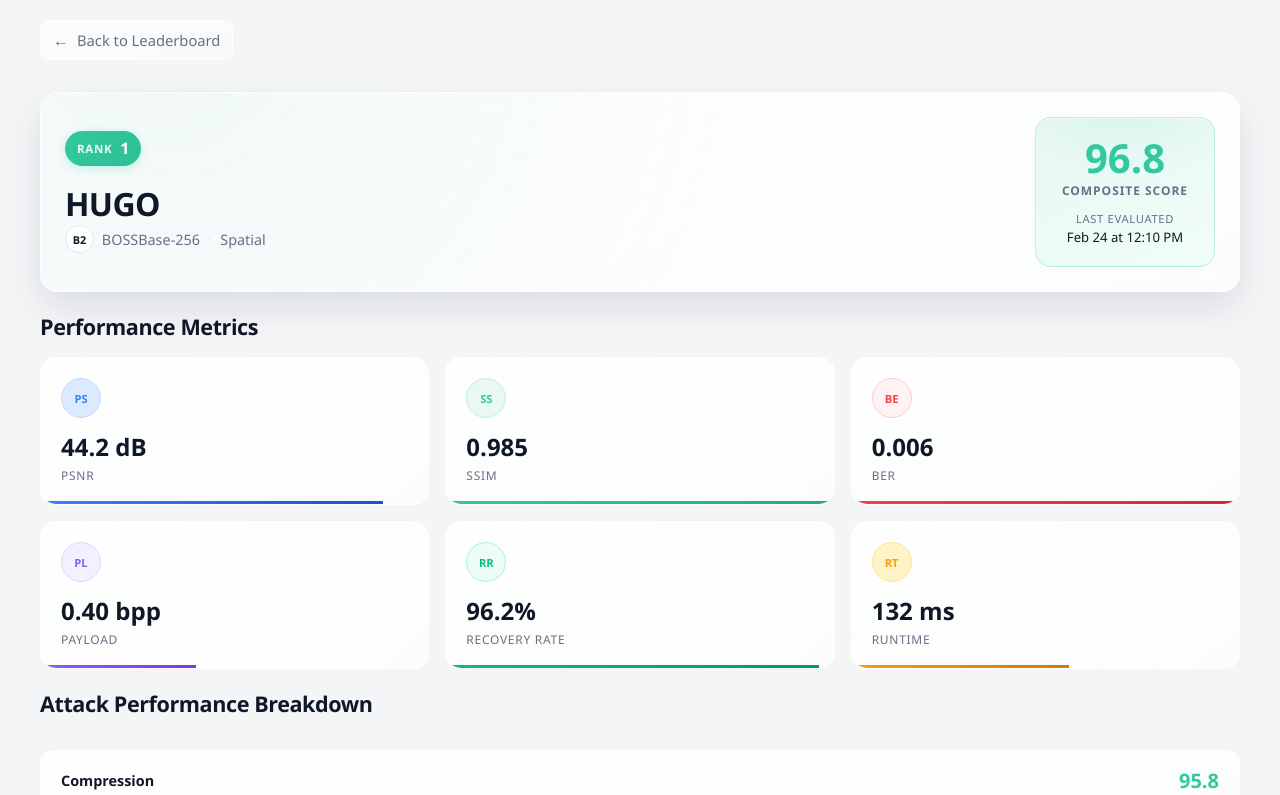
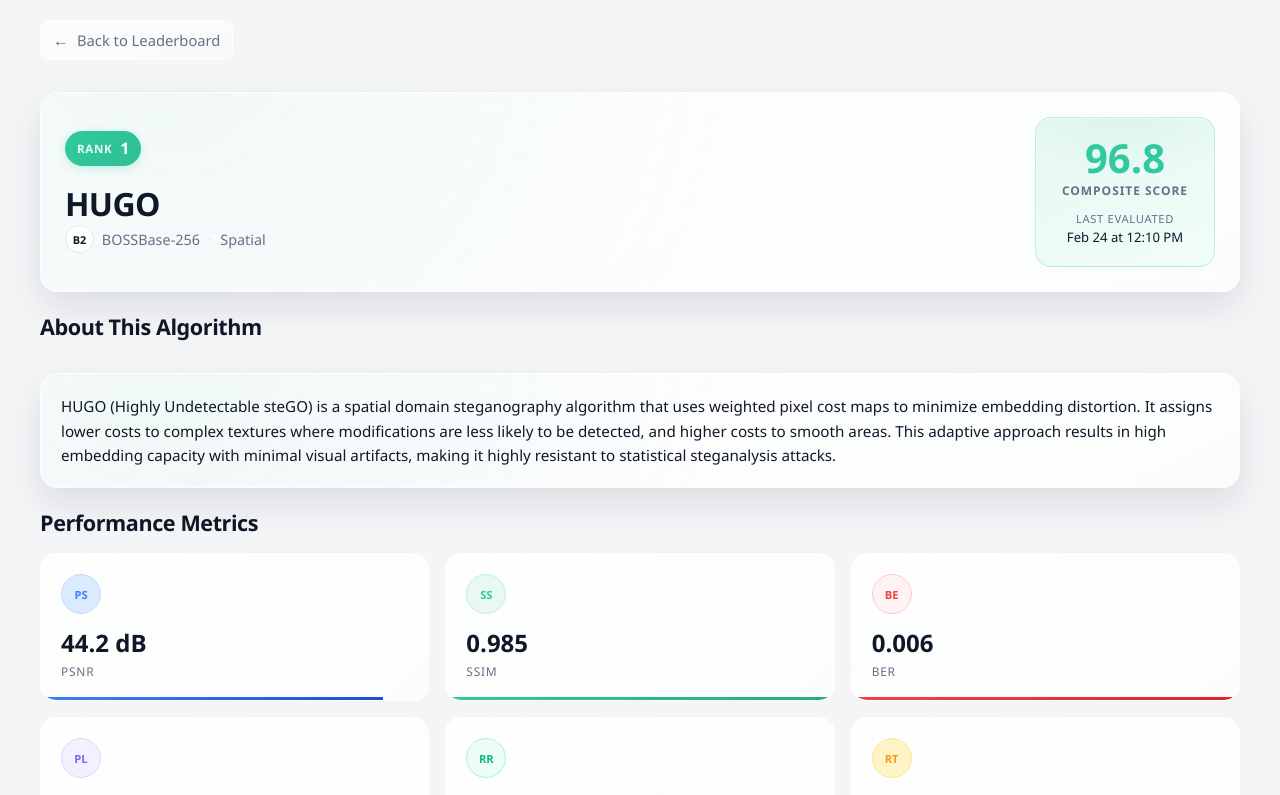
Before and after one commit to uttufy/StegoEval-Frontend, a Next.js app: page /technique/HUGO in a window 1280 px wide. Shown: the top 795 px of the page. Built offline with nearby package versions, Linux system fonts and the light colour scheme.

Commit message:
feat: add about in the details page

```diff
--- a/app/globals.css
+++ b/app/globals.css
@@ -1286,6 +1286,35 @@ section:focus-visible {
 
 /* Technique Detail Page Styles */
 
+.info-section {
+  display: grid;
+  gap: var(--space-3);
+}
+
+.info-card {
+  background:
+    radial-gradient(circle at 10% -35%, var(--glass-tint), transparent 52%),
+    linear-gradient(155deg, var(--glass-surface-strong), var(--glass-surface));
+  border: 1px solid var(--glass-border);
+  border-radius: var(--radius-panel);
+  box-shadow: var(--glass-shadow);
+  backdrop-filter: blur(var(--glass-blur)) saturate(120%);
+  -webkit-backdrop-filter: blur(var(--glass-blur)) saturate(120%);
+  padding: var(--space-4) 20px;
+}
+
+.info-description {
+  color: var(--text);
+  font-size: 0.95rem;
+  line-height: 1.6;
+  margin: 0;
+}
+
+.info-description strong {
+  color: var(--text);
+  font-weight: 600;
+}
+
 .technique-detail-page {
   width: min(1200px, 96vw);
   margin: 0 auto;
--- a/app/technique/[name]/TechniqueDetailClient.tsx
+++ b/app/technique/[name]/TechniqueDetailClient.tsx
@@ -78,6 +78,15 @@ export function TechniqueDetailClient({ entry, rank }: TechniqueDetailClientProp
         </div>
       </header>
 
+      {entry.description && (
+        <section className="info-section">
+          <h2 className="section-title">About This Algorithm</h2>
+          <div className="info-card">
+            <p className="info-description">{entry.description}</p>
+          </div>
+        </section>
+      )}
+
       <section className="metrics-section">
         <h2 className="section-title">Performance Metrics</h2>
         <PerformanceMetrics entry={entry} />
--- a/src/data/leaderboard.json
+++ b/src/data/leaderboard.json
@@ -1,9 +1,9 @@
 [
-  {"id":"a01","algorithmName":"HUGO","datasetProfile":"BOSSBase-256","algorithmFamily":"Spatial","compositeScore":96.8,"psnrDb":44.2,"ber":0.006,"payloadBpp":0.40,"runtimeMs":132,"lastEvaluatedIso":"2026-02-24T12:10:00.000Z","ssim":0.985,"recoveryRate":96.2,"compressionScore":95.8,"blurScore":96.5,"noiseScore":94.2,"geometricScore":95.1,"capacityScore":98.3},
-  {"id":"a02","algorithmName":"S-UNIWARD","datasetProfile":"BOSSBase-512","algorithmFamily":"Spatial","compositeScore":96.1,"psnrDb":43.9,"ber":0.007,"payloadBpp":0.38,"runtimeMs":118,"lastEvaluatedIso":"2026-02-24T11:48:00.000Z","ssim":0.983,"recoveryRate":95.8,"compressionScore":95.2,"blurScore":96.1,"noiseScore":93.8,"geometricScore":94.5,"capacityScore":97.9},
+  {"id":"a01","algorithmName":"HUGO","datasetProfile":"BOSSBase-256","algorithmFamily":"Spatial","compositeScore":96.8,"psnrDb":44.2,"ber":0.006,"payloadBpp":0.40,"runtimeMs":132,"lastEvaluatedIso":"2026-02-24T12:10:00.000Z","ssim":0.985,"recoveryRate":96.2,"compressionScore":95.8,"blurScore":96.5,"noiseScore":94.2,"geometricScore":95.1,"capacityScore":98.3,"description":"HUGO (Highly Undetectable steGO) is a spatial domain steganography algorithm that uses weighted pixel cost maps to minimize embedding distortion. It assigns lower costs to complex textures where modifications are less likely to be detected, and higher costs to smooth areas. This adaptive approach results in high embedding capacity with minimal visual artifacts, making it highly resistant to statistical steganalysis attacks."},
+  {"id":"a02","algorithmName":"S-UNIWARD","datasetProfile":"BOSSBase-512","algorithmFamily":"Spatial","compositeScore":96.1,"psnrDb":43.9,"ber":0.007,"payloadBpp":0.38,"runtimeMs":118,"lastEvaluatedIso":"2026-02-24T11:48:00.000Z","ssim":0.983,"recoveryRate":95.8,"compressionScore":95.2,"blurScore":96.1,"noiseScore":93.8,"geometricScore":94.5,"capacityScore":97.9,"description":"S-UNIWARD (Spatial UNIversal WAVElet Relative Distortion) is a sophisticated spatial steganography scheme that computes embedding costs using a wavelet filter bank. It models the detectability of modifications by simulating how steganalysis algorithms would detect changes. The method creates relative distortion measures that guide the embedding process to achieve optimal security while maintaining high payload capacity."},
   {"id":"a03","algorithmName":"WOW","datasetProfile":"BOSSBase-256","algorithmFamily":"Spatial","compositeScore":95.7,"psnrDb":43.4,"ber":0.008,"payloadBpp":0.36,"runtimeMs":105,"lastEvaluatedIso":"2026-02-24T10:37:00.000Z","ssim":0.981,"recoveryRate":95.1,"compressionScore":94.8,"blurScore":95.4,"noiseScore":93.2,"geometricScore":94.1,"capacityScore":97.5},
   {"id":"a04","algorithmName":"MiPOD","datasetProfile":"BOSSBase-512","algorithmFamily":"Spatial","compositeScore":95.2,"psnrDb":43.0,"ber":0.009,"payloadBpp":0.35,"runtimeMs":121,"lastEvaluatedIso":"2026-02-24T09:58:00.000Z","ssim":0.979,"recoveryRate":94.7,"compressionScore":94.3,"blurScore":95.0,"noiseScore":92.9,"geometricScore":93.8,"capacityScore":97.2},
-  {"id":"a05","algorithmName":"J-UNIWARD","datasetProfile":"ALASKA2-JPEG75","algorithmFamily":"JPEG","compositeScore":96.3,"psnrDb":42.7,"ber":0.007,"payloadBpp":0.42,"runtimeMs":147,"lastEvaluatedIso":"2026-02-24T12:06:00.000Z","ssim":0.982,"recoveryRate":95.5,"compressionScore":95.6,"blurScore":96.2,"noiseScore":94.0,"geometricScore":94.8,"capacityScore":97.6},
+  {"id":"a05","algorithmName":"J-UNIWARD","datasetProfile":"ALASKA2-JPEG75","algorithmFamily":"JPEG","compositeScore":96.3,"psnrDb":42.7,"ber":0.007,"payloadBpp":0.42,"runtimeMs":147,"lastEvaluatedIso":"2026-02-24T12:06:00.000Z","ssim":0.982,"recoveryRate":95.5,"compressionScore":95.6,"blurScore":96.2,"noiseScore":94.0,"geometricScore":94.8,"capacityScore":97.6,"description":"J-UNIWARD extends the UNIWARD approach to JPEG domain steganography. It operates on quantized DCT coefficients and incorporates side-channel information from the JPEG compression process. The algorithm models the detectability of coefficient modifications in the frequency domain, allowing for secure embedding directly into JPEG files without decompression and recompression cycles."},
   {"id":"a06","algorithmName":"UERD","datasetProfile":"ALASKA2-JPEG90","algorithmFamily":"JPEG","compositeScore":93.6,"psnrDb":41.9,"ber":0.012,"payloadBpp":0.33,"runtimeMs":98,"lastEvaluatedIso":"2026-02-24T07:31:00.000Z","ssim":0.975,"recoveryRate":93.2,"compressionScore":92.8,"blurScore":93.5,"noiseScore":91.8,"geometricScore":92.9,"capacityScore":96.5},
   {"id":"a07","algorithmName":"J-MiPOD","datasetProfile":"ALASKA2-JPEG75","algorithmFamily":"JPEG","compositeScore":94.8,"psnrDb":42.4,"ber":0.010,"payloadBpp":0.36,"runtimeMs":139,"lastEvaluatedIso":"2026-02-24T11:22:00.000Z","ssim":0.978,"recoveryRate":94.3,"compressionScore":94.0,"blurScore":94.7,"noiseScore":93.0,"geometricScore":93.9,"capacityScore":96.9},
   {"id":"a08","algorithmName":"SRNet-Embed","datasetProfile":"BOSSBase-512","algorithmFamily":"Deep","compositeScore":95.5,"psnrDb":43.6,"ber":0.008,"payloadBpp":0.37,"runtimeMs":201,"lastEvaluatedIso":"2026-02-24T10:55:00.000Z","ssim":0.980,"recoveryRate":94.9,"compressionScore":94.7,"blurScore":95.2,"noiseScore":93.5,"geometricScore":94.3,"capacityScore":97.4},
--- a/src/lib/leaderboard.ts
+++ b/src/lib/leaderboard.ts
@@ -28,6 +28,7 @@ function normalizeEntry(entry: Partial<LeaderboardEntry>, index: number): Leader
     runtimeMs: toNumber(entry.runtimeMs),
     lastEvaluatedIso: toIso(entry.lastEvaluatedIso),
     algorithmFamily: entry.algorithmFamily ? String(entry.algorithmFamily) : undefined,
+    description: entry.description ? String(entry.description) : undefined,
     // NEW FIELDS
     ssim: toNumber(entry.ssim, 1),
     recoveryRate: toNumber(entry.recoveryRate, 0),
--- a/src/types/leaderboard.ts
+++ b/src/types/leaderboard.ts
@@ -21,6 +21,7 @@ export interface LeaderboardEntry {
   runtimeMs: number;
   lastEvaluatedIso: string;
   algorithmFamily?: string;
+  description?: string;            // Detailed description of the algorithm
 
   // NEW FIELDS
   ssim: number;                    // Structural Similarity Index (0-1)
```
